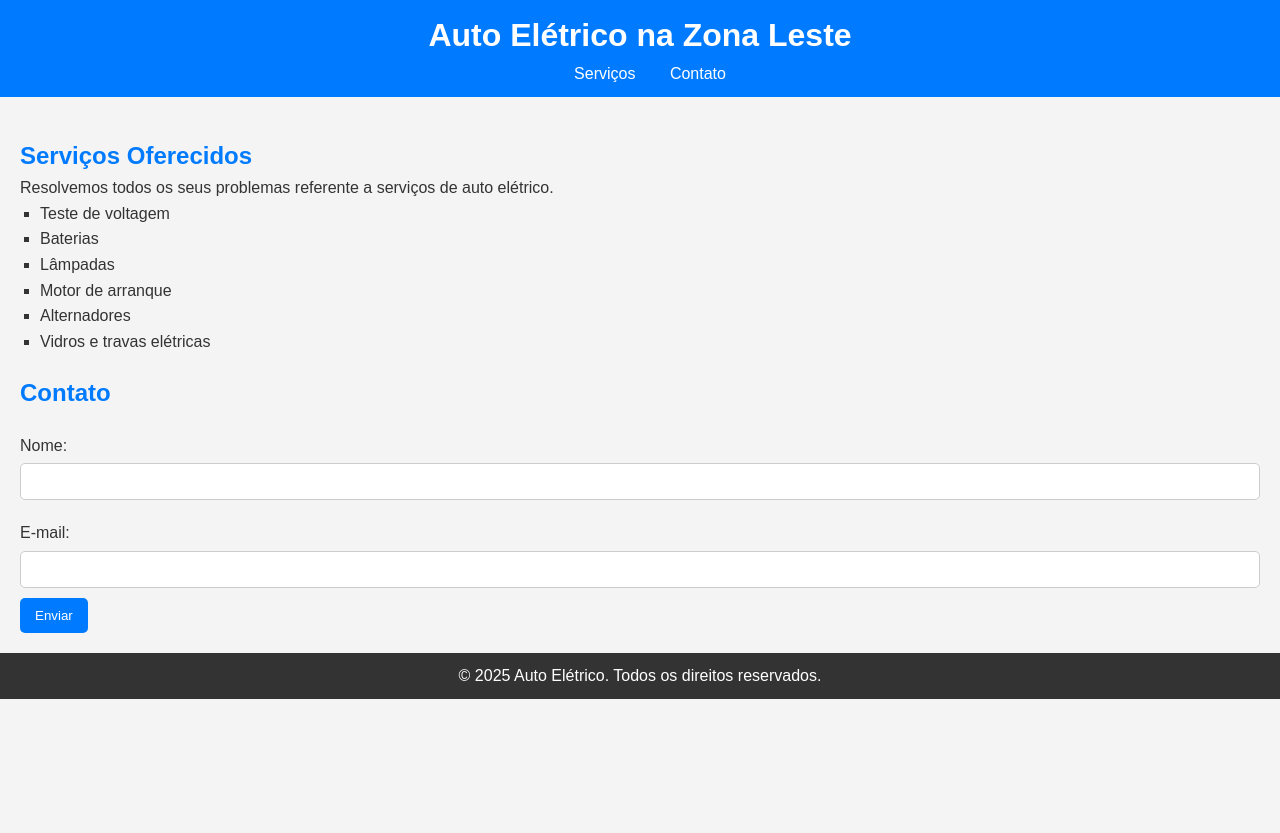
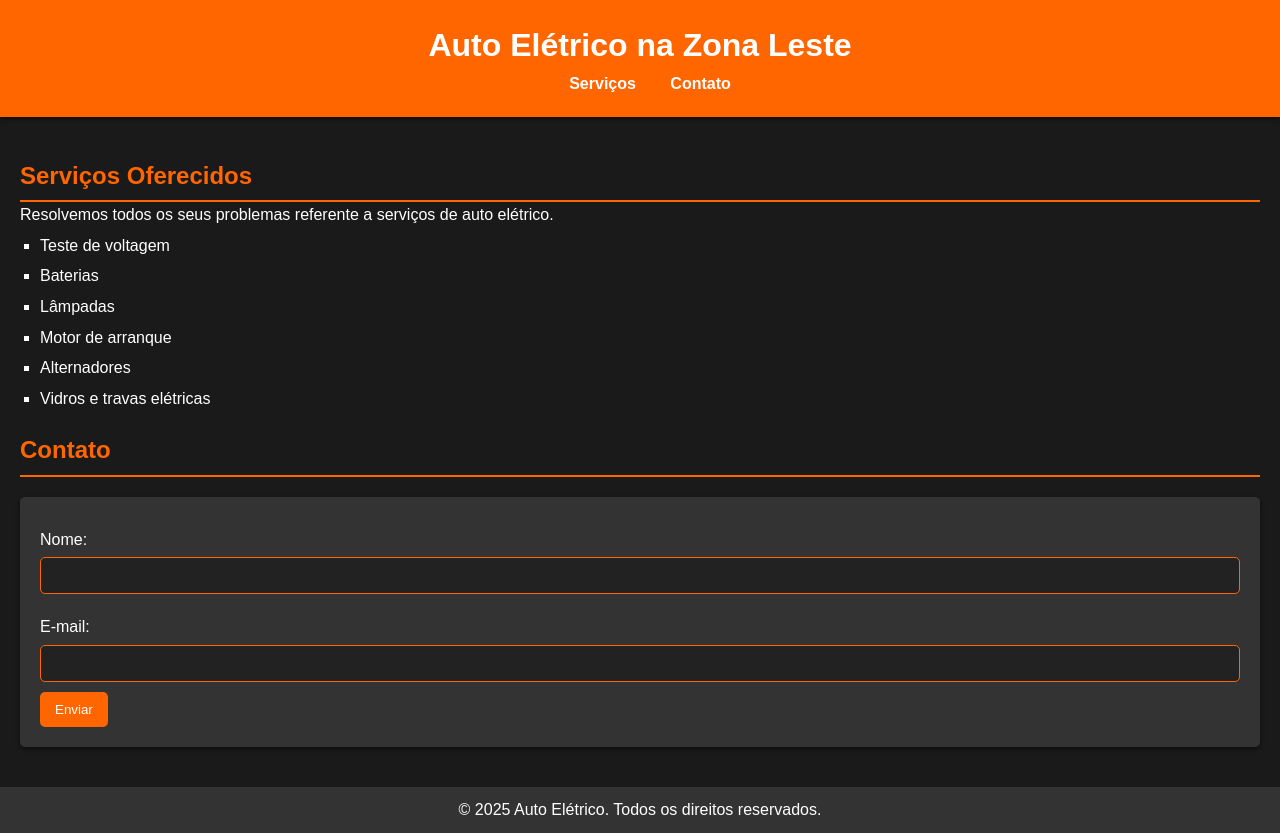
Before and after one commit to GabrielGrigorio/Site---auto-eletrica, a plain HTML site: page index.html in a window 1280 px wide. Before the commit the page ends 800 px from the top, so only its background shows below. Drawn offline with Linux system fonts and the light colour scheme.

Commit message:
Update styles.css

```diff
--- a/styles.css
+++ b/styles.css
@@ -8,15 +8,16 @@
 body {
     font-family: Arial, sans-serif;
     line-height: 1.6;
-    background-color: #f4f4f4;
-    color: #333;
+    background-color: #1a1a1a; /* Fundo escuro */
+    color: #fff; /* Texto branco */
 }
 
 header {
-    background: #007BFF;
+    background: #ff6600; /* Laranja */
     color: #fff;
-    padding: 10px 0;
+    padding: 20px 0;
     text-align: center;
+    box-shadow: 0 2px 5px rgba(0, 0, 0, 0.5);
 }
 
 nav ul {
@@ -32,6 +33,7 @@ nav ul li {
 nav ul li a {
     color: #fff;
     text-decoration: none;
+    font-weight: bold;
 }
 
 main {
@@ -40,7 +42,9 @@ main {
 
 h2 {
     margin-top: 20px;
-    color: #007BFF;
+    color: #ff6600; /* Laranja */
+    border-bottom: 2px solid #ff6600; /* Linha abaixo do título */
+    padding-bottom: 5px;
 }
 
 ul {
@@ -48,8 +52,16 @@ ul {
     margin-left: 20px;
 }
 
+ul li {
+    margin: 5px 0;
+}
+
 form {
     margin-top: 20px;
+    background: #333; /* Fundo do formulário */
+    padding: 20px;
+    border-radius: 5px;
+    box-shadow: 0 2px 5px rgba(0, 0, 0, 0.5);
 }
 
 form label {
@@ -61,29 +73,45 @@ form input {
     width: 100%;
     padding: 10px;
     margin-bottom: 10px;
-    border: 1px solid #ccc;
+    border: 1px solid #ff6600; /* Borda laranja */
     border-radius: 5px;
+    background: #222; /* Fundo do input */
+    color: #fff; /* Texto do input */
+}
+
+form input::placeholder {
+    color: #ccc; /* Placeholder cinza claro */
 }
 
 form button {
-    background: #007BFF;
+    background: #ff6600; /* Laranja */
     color: #fff;
     border: none;
     padding: 10px 15px;
     border-radius: 5px;
     cursor: pointer;
+    transition: background 0.3s;
 }
 
 form button:hover {
-    background: #0056b3;
+    background: #e65c00; /* Laranja mais escuro ao passar o mouse */
 }
 
 footer {
     text-align: center;
     padding: 10px 0;
-    background: #333;
+    background: #333; /* Fundo escuro */
     color: #fff;
     position: relative;
     bottom: 0;
     width: 100%;
+    margin-top: 20px;
 }
+
+/* Estilo para ícones ou imagens relacionadas a auto elétrica */
+.icon {
+    width: 50px;
+    height: 50px;
+    margin-right: 10px;
+    vertical-align: middle;
+}
```
